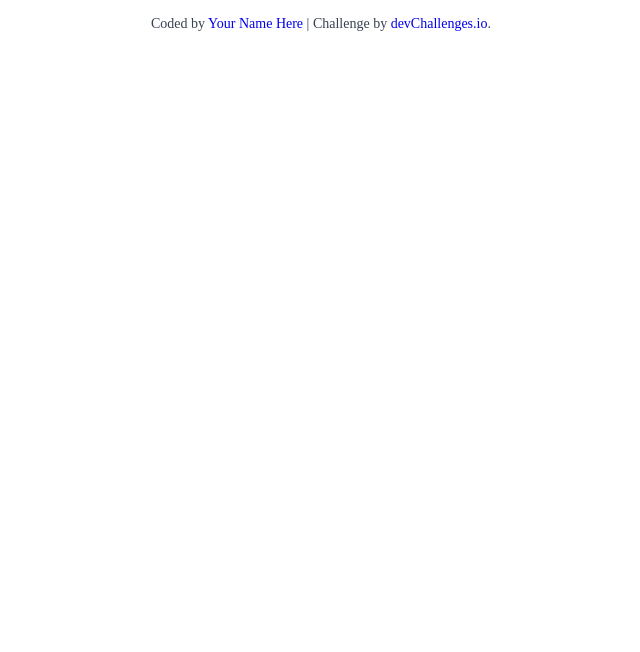
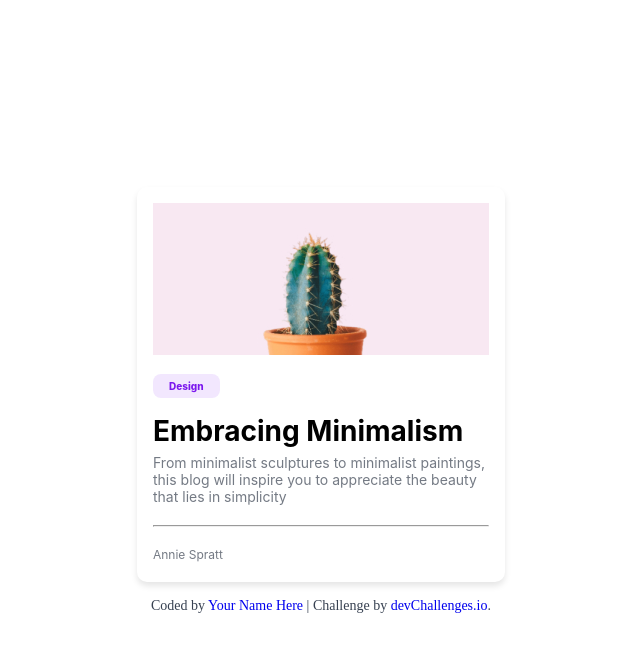
Before and after one commit to shakey200592/minimal-blog-card, a plain HTML site: page index.html in a window 1280 px wide. Shown: the whole page, without its empty margins (319-959 px from the left). Drawn offline with Linux system fonts and the light colour scheme.

Commit message:
feat: complete challenge

```diff
--- a/index.html
+++ b/index.html
@@ -11,41 +11,25 @@
       sizes="96x96"
     />
 
+    <link rel="stylesheet" href="./style.css" />
+
     <title>devChallenges.io | Minimal Blog Card</title>
 
     <!--You are welcome to delete these styles or modify them in your own stylesheet -->
-    <style>
-      * {
-        margin: 0;
-        padding: 0;
-        box-sizing: border-box;
-      }
-
-      body {
-        height: 100vh;
-      }
-
-      .author-info {
-        font-size: 14px;
-        text-align: center;
-        margin-top: 16px;
-        color: rgb(55, 65, 81);
-      }
-
-      .author-info a {
-        text-decoration: none;
-      }
-    </style>
+    <style></style>
   </head>
   <body>
-    <!-- Design
-
-  Embracing Minimalism
-
-  From minimalist sculptures to minimalist paintings, this blog will inspire you to appreciate the beauty that lies in simplicity.
-
-  Annie Spratt -->
-
+    <main class="card">
+      <img src="./resources/Cactus.jpg" />
+      <div class="tag">Design</div>
+      <h1>Embracing Minimalism</h1>
+      <p class="content">
+        From minimalist sculptures to minimalist paintings, this blog will
+        inspire you to appreciate the beauty that lies in simplicity
+      </p>
+      <hr />
+      <p class="postedBy">Annie Spratt</p>
+    </main>
     <div class="author-info">
       Coded by <a href="#">Your Name Here</a> | Challenge by
       <a href="https://www.devchallenges.io?ref=challenge" target="_blank"
--- /dev/null
+++ b/style.css
@@ -0,0 +1,79 @@
+* {
+  margin: 0;
+  padding: 0;
+  box-sizing: border-box;
+}
+
+body {
+  height: 100vh;
+  display: flex;
+  flex-direction: column;
+  justify-content: center;
+  align-items: center;
+}
+
+.author-info {
+  font-size: 14px;
+  text-align: center;
+  margin-top: 16px;
+  color: rgb(55, 65, 81);
+}
+
+.author-info a {
+  text-decoration: none;
+}
+
+@import url("https://fonts.googleapis.com/css2?family=Inter:ital,opsz,wght@0,14..32,100..900;1,14..32,100..900&family=Sora:wght@100..800&display=swap");
+
+.card {
+  width: 368px;
+  padding-left: 16px;
+  padding-right: 16px;
+  padding-top: 16px;
+  padding-bottom: 20px;
+  border-radius: 10px;
+  box-shadow: 0 4px 6px rgba(0, 0, 0, 0.1);
+  font-family: "Inter", sans-serif;
+  font-optical-sizing: auto;
+  font-size: 0.875rem;
+  font-style: normal;
+  color: rgba(57, 65, 80, 0.7);
+}
+
+img {
+  width: 100%;
+  height: 152px;
+}
+
+.tag {
+  display: inline-block;
+  margin-top: 16px;
+  margin-bottom: 16px;
+  background-color: rgba(124, 25, 238, 0.1);
+  color: rgba(124, 25, 238, 1);
+  padding-top: 6px;
+  padding-bottom: 6px;
+  padding-left: 16px;
+  padding-right: 16px;
+  font-size: 0.625rem;
+  font-weight: 800;
+  border-radius: 8px;
+}
+
+.content {
+  margin-bottom: 20px;
+}
+
+.postedBy {
+  padding-top: 20px;
+  font-size: 0.75rem;
+}
+
+hr {
+  width: 100%;
+}
+
+h1 {
+  margin-bottom: 6px;
+  color: black;
+}
```
